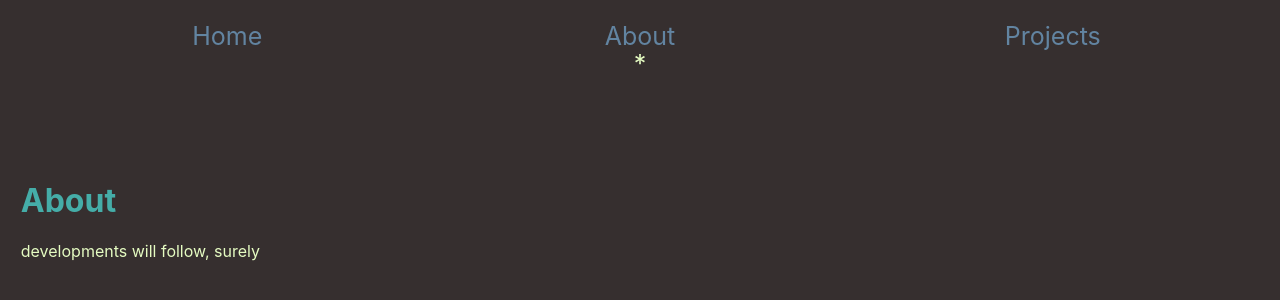
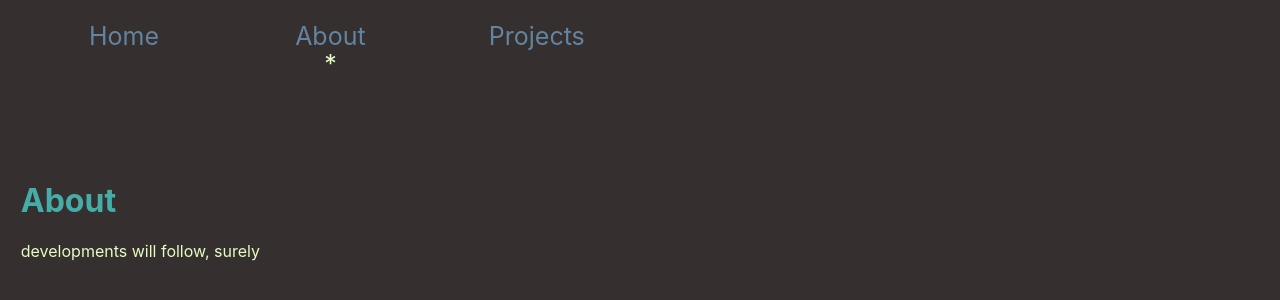
Before and after one commit to gabrieldl/gabrieldl.github.io, a React (Create React App) app: page /about in a window 1280 px wide. Shown: the top 300 px of the page. Built offline with nearby package versions, Linux system fonts and the light colour scheme; a web font is replaced by a local one.

Commit message:
more tweaks

```diff
--- a/src/components/Header/style.css
+++ b/src/components/Header/style.css
@@ -2,6 +2,12 @@
     display:grid;
     font-size: 25px;
     min-width: 100%;
-    grid-template-columns: 1fr 1fr 1fr;
+    grid-template-columns: 1fr 1fr 1fr 3fr;
     justify-content: start;
   }
+
+@media(max-width:768px){
+    .header{
+        grid-template-columns: 1fr 1fr 1fr
+    }
+}
```
